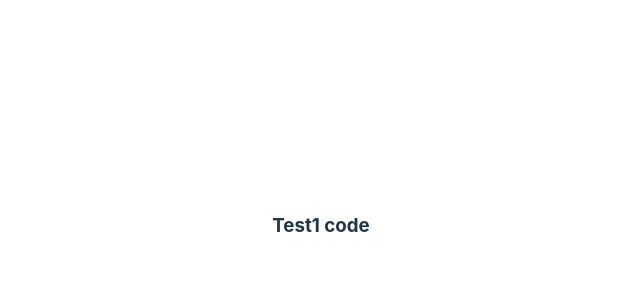
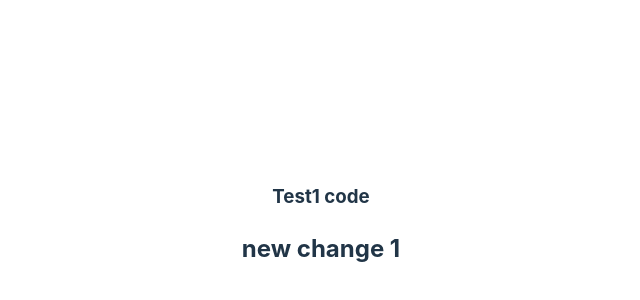
Before and after one commit to Vaishakhp2001/GithubActionsTest, a React (Vite) app in the folder my-react-app/: page / in a window 1280 px wide. Shown: the part 174-474 px from the top of the page, without its empty margins (319-959 px from the left). Built offline with nearby package versions, Linux system fonts and the light colour scheme.

Commit message:
Update App.jsx

```diff
--- a/my-react-app/src/App.jsx
+++ b/my-react-app/src/App.jsx
@@ -9,7 +9,7 @@ function App() {
   return (
     <>
       <h3>Test1 code</h3>
-
+      <h2>new change 1</h2>
     </>
   )
 }
```
